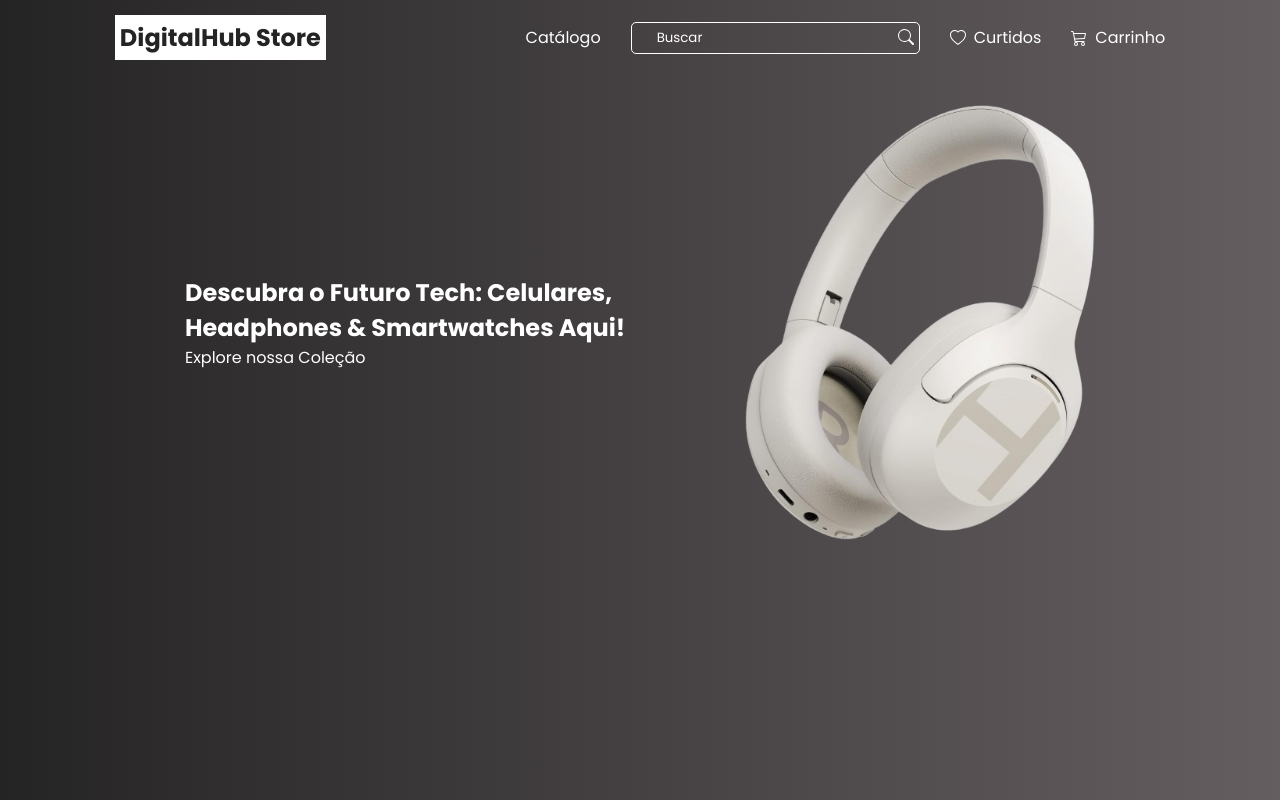
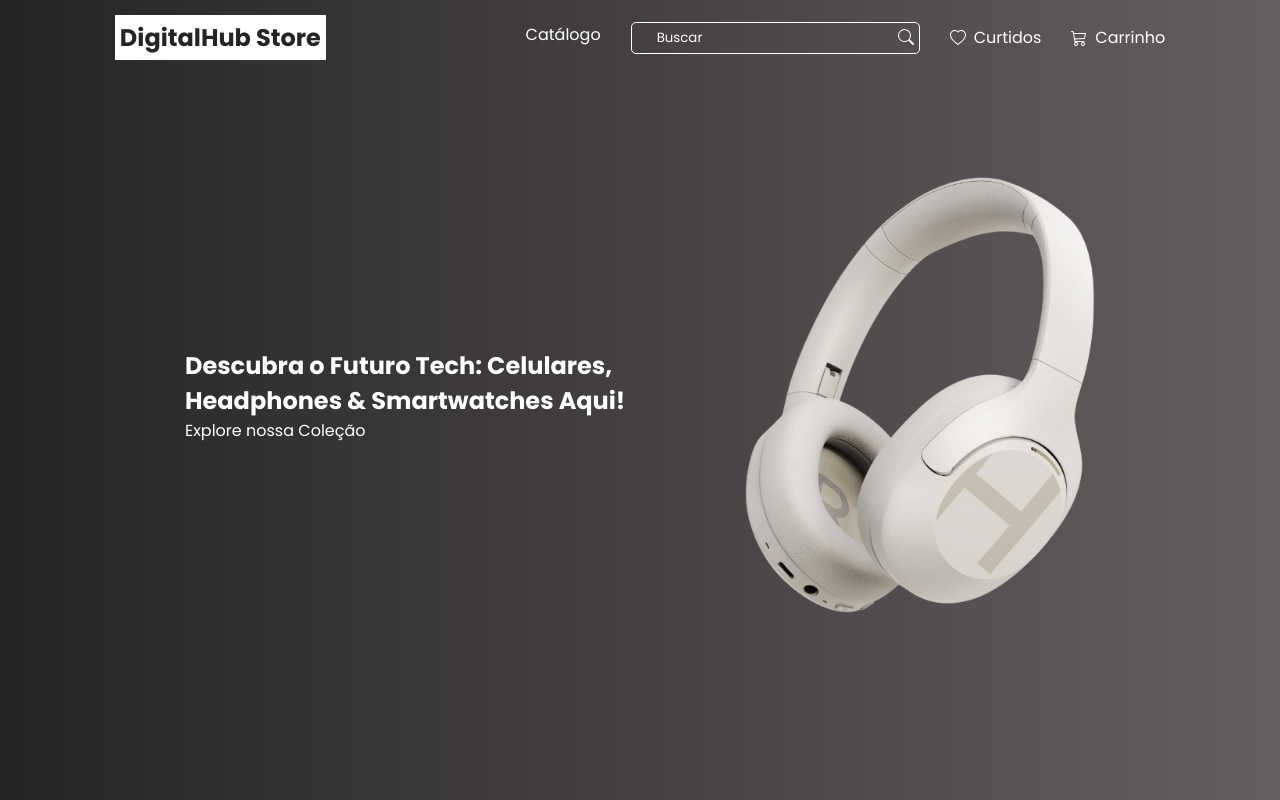
Before and after one commit to Isis-gsantos/ecommerce-digital, a React (Vite) app: page / in a window 1280 px wide. Built offline with nearby package versions, Linux system fonts and the light colour scheme; the HTML template or start-up script is replaced by a standard one.

Commit message:
criando função dropdown do catálogo

```diff
--- a/src/components/head/index.tsx
+++ b/src/components/head/index.tsx
@@ -1,8 +1,16 @@
-import styled from "styled-components";
+import { Container, Header, ContentBanner, DropdownList, AnimatedList } from './style'
 import { BsCart3, BsHeart, BsSearch } from "react-icons/bs";
 import headphoneDestaque from '../../images/headphone-1.png'
+import { useState } from 'react';
 
 export const Head = () => {
+    const [open, setOpen] = useState<boolean>(false)
+
+    const handleDropdown = (state: boolean) => {
+        setOpen(!state)
+    }
+    console.log(open);
+
     return (
         <>
             <Container>
@@ -11,10 +19,21 @@ export const Head = () => {
 
                     <nav>
                         <ul>
-                            <li>Catálogo</li>
-                            <div><input type="text" placeholder="Buscar" /> <span><BsSearch /></span></div>
-                            <li><BsHeart /> Curtidos</li>
-                            <li><BsCart3 /> Carrinho</li>
+                            <DropdownList>
+                                <AnimatedList onClick={() => handleDropdown(open)}>Catálogo</AnimatedList>
+                                {open && (
+                                    <ul>
+                                        <li>Celulares</li>
+                                        <li>Headphones</li>
+                                        <li>Smartwatch</li>
+                                    </ul>
+                                )}
+                            </DropdownList>
+                            <div>
+                                <input type="text" placeholder="Buscar" /> <span><BsSearch /></span>
+                            </div>
+                            <AnimatedList><BsHeart /> Curtidos</AnimatedList>
+                            <AnimatedList><BsCart3 /> Carrinho</AnimatedList>
                         </ul>
                     </nav>
                 </Header>
@@ -30,101 +49,3 @@ export const Head = () => {
         </>
     )
 };
-
-const Container = styled.section`
-    background: rgb(101,94,97);
-    background: linear-gradient(270deg, rgba(101,94,97,1) 0%, rgba(37,36,36,1) 100%);
-    min-height: 100vh;
-    color: #fff;
-`;
-
-const Header = styled.header`
-    display: flex;
-    justify-content: space-around;
-    align-items: center;
-    padding: 15px;
-
-    h1 {
-        background-color: #ffffff;
-        color: #252424;
-        padding: 5px;
-    }
-
-    nav ul {
-        display: flex;
-        gap: 30px;
-        cursor: pointer;
-    }
-
-    div {
-        position: relative;
-
-
-        input {
-            border: 1px solid #fff;
-            background: transparent;
-            border-radius: 5px;
-            padding: 5px 15px;
-            color: #ffffff;
-
-            position: relative;
-            &::placeholder {
-                color: #ffffff;
-                padding: 0 10px;
-            }
-        }
-
-        span {
-            position: absolute;
-            color: black;
-            right: 1px;
-            color: #fff;
-            padding: 0 5px;
-            height: 100%;
-            border-radius: 5px;
-            top: 5px;
-        }
-    }
-
-
-    li {
-        display: flex;
-        justify-content: center;
-        align-items: center;
-        position: relative;
-        gap: 8px;
-
-        &::after {
-            content: '';
-            position: absolute;
-            left: 0;
-            bottom: -2px;
-            width: 100%;
-            height: 2px;
-            background-color: #fff;
-            transform: scaleX(0);
-            transform-origin: bottom right;
-            transition: transform 0.3s ease-out;
-        }
-        &:hover::after {
-            transform: scaleX(1);
-            transform-origin: bottom left;
-        }
-    }
-`;
-
-const ContentBanner = styled.section`
-    display: flex;
-    justify-content: center;
-    align-items: center;
-    padding: 30px;
-    gap: 60px;
-
-    div {
-        max-width: 500px;
-    }
-
-    img {
-        max-width: 350px;
-    }
-`
--- /dev/null
+++ b/src/components/head/style.tsx
@@ -0,0 +1,149 @@
+import styled from "styled-components";
+
+export const Container = styled.section`
+    background: rgb(101,94,97);
+    background: linear-gradient(270deg, rgba(101,94,97,1) 0%, rgba(37,36,36,1) 100%);
+    min-height: 100vh;
+    color: #fff;
+`;
+
+export const Header = styled.header`
+    display: flex;
+    justify-content: space-around;
+    align-items: center;
+    padding: 15px;
+
+    h1 {
+        background-color: #ffffff;
+        color: #252424;
+        padding: 5px;
+    }
+
+    nav ul {
+        display: flex;
+        gap: 30px;
+        cursor: pointer;
+    }
+
+    div {
+        position: relative;
+
+        input {
+            border: 1px solid #fff;
+            background: transparent;
+            border-radius: 5px;
+            padding: 5px 15px;
+            color: #ffffff;
+
+            position: relative;
+            &::placeholder {
+                color: #ffffff;
+                padding: 0 10px;
+            }
+        }
+
+        span {
+            position: absolute;
+            color: black;
+            right: 1px;
+            color: #fff;
+            padding: 0 5px;
+            height: 100%;
+            border-radius: 5px;
+            top: 5px;
+        }
+    }
+
+
+    li {
+        display: flex;
+        justify-content: center;
+        align-items: center;
+        /* position: relative; */
+        gap: 8px;
+
+        /* &::after {
+            content: '';
+            position: absolute;
+            left: 0;
+            bottom: -2px;
+            width: 100%;
+            height: 2px;
+            background-color: #fff;
+            transform: scaleX(0);
+            transform-origin: bottom right;
+            transition: transform 0.3s ease-out;
+        }
+        &:hover::after {
+            transform: scaleX(1);
+            transform-origin: bottom left;
+        } */
+    }
+`;
+
+export const AnimatedList = styled.li`
+    position: relative;
+    &::after {
+            content: '';
+            position: absolute;
+            left: 0;
+            bottom: -2px;
+            width: 100%;
+            height: 2px;
+            background-color: #fff;
+            transform: scaleX(0);
+            transform-origin: bottom right;
+            transition: transform 0.3s ease-out;
+        }
+        &:hover::after {
+            transform: scaleX(1);
+            transform-origin: bottom left;
+        }
+`
+
+export const DropdownList = styled.div`
+    display: flex;
+    flex-direction: column;
+    position: relative;
+
+    ul {
+        display: flex;
+        flex-direction: column;
+        position: absolute;
+        top: 40px;
+        right: 0;
+        left: -25px;
+        background-color: rgba(255, 255, 255, 0.1);
+        border-radius: 10px;
+        padding: 15px;
+        width: 100px;
+        z-index: 1;
+
+        li {
+        transition: .3s ease-in;
+        padding: 5px;
+
+        &:hover {
+            background-color: #eee;
+            color: black;
+        }
+        }
+    }
+`;
+
+export const ContentBanner = styled.section`
+    display: flex;
+    justify-content: center;
+    align-items: center;
+    /* padding: 30px; */
+    height: 80vh;
+    gap: 60px;
+
+    div {
+        max-width: 500px;
+    }
+
+    img {
+        max-width: 350px;
+    }
+`
```
